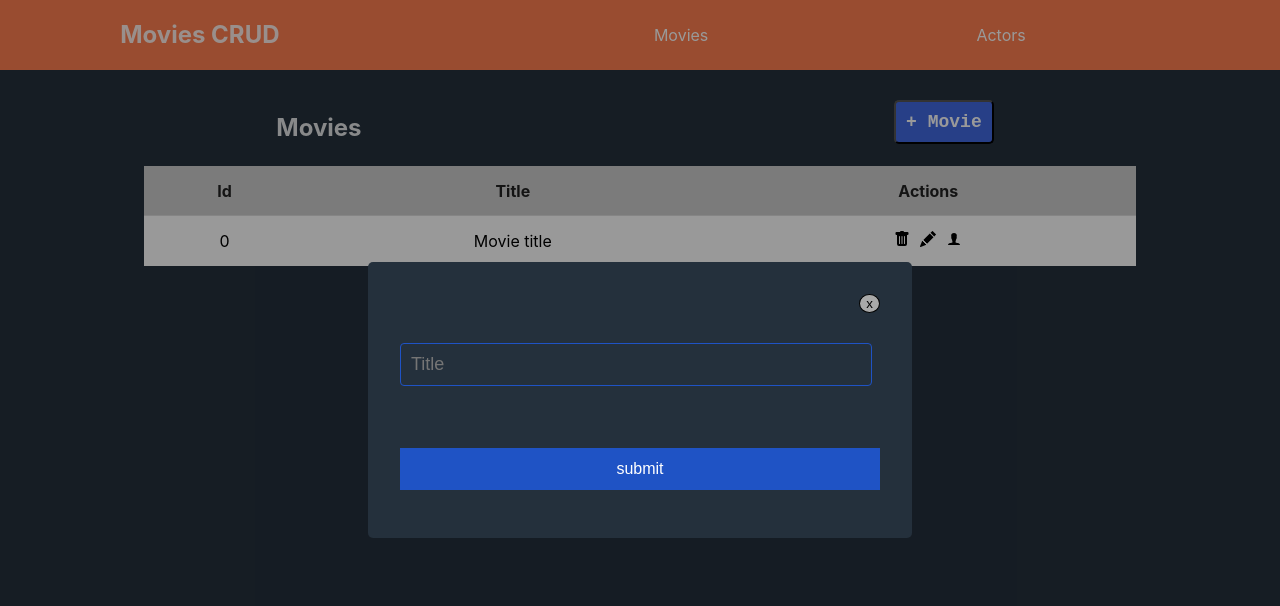
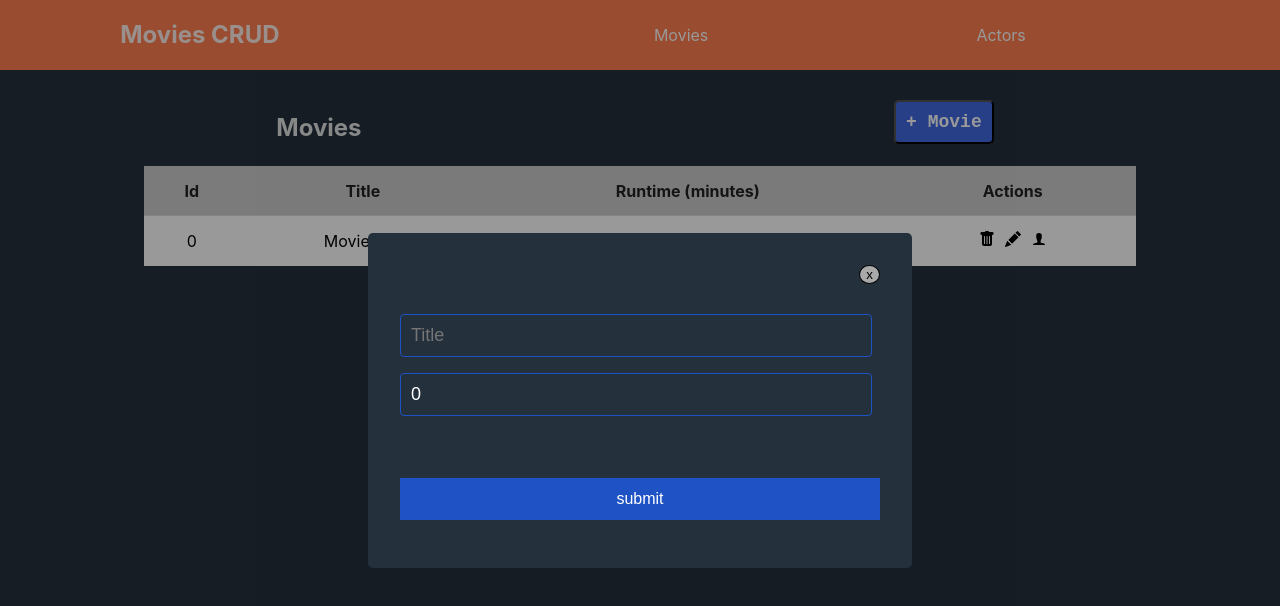
Before and after one commit to chicho-98/challenge-frontend, a React (Vite) app: page /movies in a window 1280 px wide. Both pictures are taken after a click on the button "+ Movie". Shown: the top 606 px of the page. Built offline with nearby package versions, Linux system fonts and the light colour scheme; no server answers.

Commit message:
movie runtime

```diff
--- a/src/components/Modal.jsx
+++ b/src/components/Modal.jsx
@@ -2,7 +2,9 @@ import "./Modal.css";
 import { useState } from "react";
 
 function Modal({ closeModal, handleSubmit, defaultValues }) {
-  const [formState, setFormState] = useState(defaultValues || { title: "" });
+  const [formState, setFormState] = useState(
+    defaultValues || { title: "", runtimeMinutes: 0 }
+  );
 
   const handleChange = (e) => {
     setFormState({
@@ -12,7 +14,7 @@ function Modal({ closeModal, handleSubmit, defaultValues }) {
   };
 
   const formIsValid = () => {
-    if (formState.title) {
+    if (formState.title && formState.runtimeMinutes) {
       return true;
     }
     return false;
@@ -42,6 +44,15 @@ function Modal({ closeModal, handleSubmit, defaultValues }) {
               onChange={handleChange}
               required
             />
+            <input
+              type="number"
+              name="runtimeMinutes"
+              placeholder="Runtime (minutes)"
+              value={formState.runtimeMinutes}
+              onChange={handleChange}
+              min="1"
+              required
+            />
           </div>
           <div>
             <button className="submit-btn" onClick={handleSubmitButton}>
--- a/src/components/MoviesTable.jsx
+++ b/src/components/MoviesTable.jsx
@@ -15,6 +15,7 @@ function MoviesTable({
           <tr>
             <th>Id</th>
             <th>Title</th>
+            <th>Runtime (minutes)</th>
             <th>Actions</th>
           </tr>
         </thead>
@@ -24,6 +25,7 @@ function MoviesTable({
               <tr key={movie.id}>
                 <td>{movie.id}</td>
                 <td>{movie.title}</td>
+                <td>{movie.runtimeMinutes}</td>
                 <td className="actions">
                   <span>
                     <BsFillTrashFill
--- a/src/components/SelectActors.jsx
+++ b/src/components/SelectActors.jsx
@@ -13,7 +13,7 @@ function SelectActors({ actors, handleActorToAddId }) {
         {actors.map(function (actor) {
           return (
             <option key={actor.id} value={actor.id}>
-              {actor.firstName + actor.lastName}
+              {actor.firstName + " " + actor.lastName}
             </option>
           );
         })}
```
